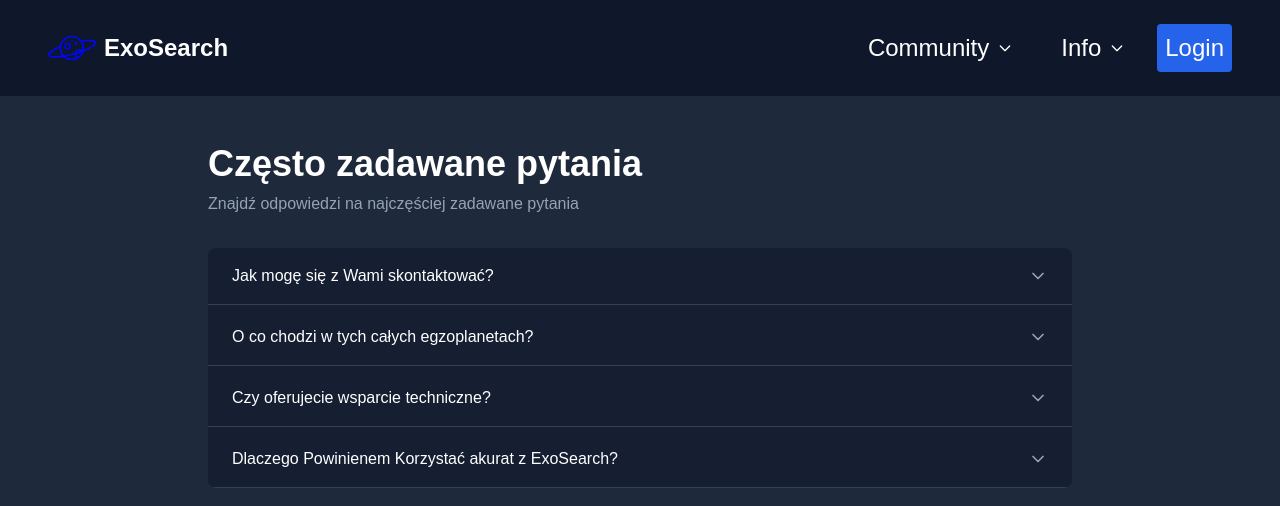
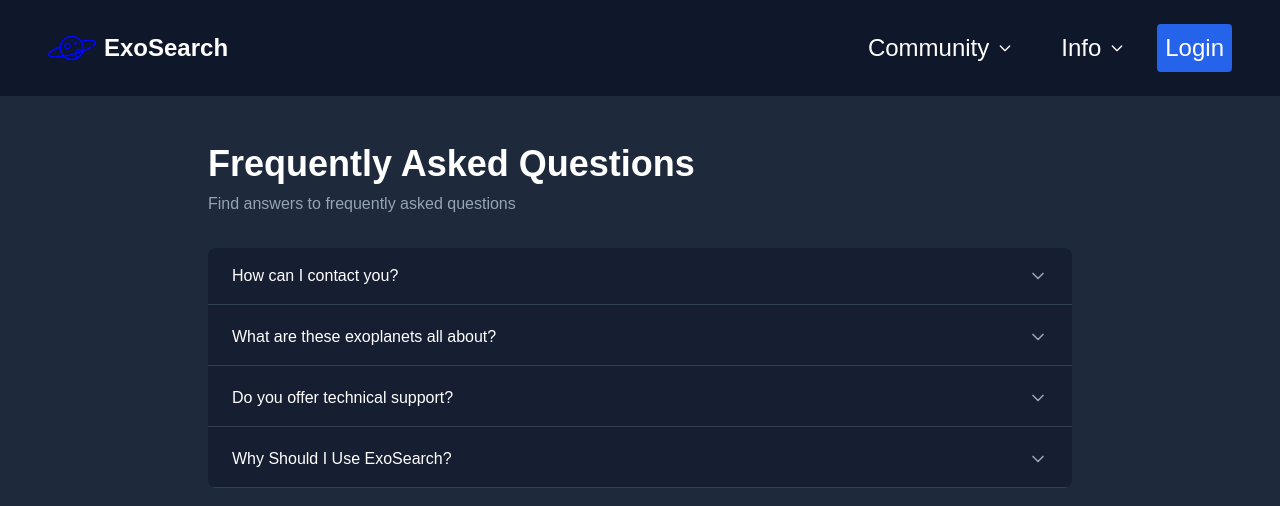
Before and after one commit to Andrz3jj/front-end-hackathon, a React (Vite) app in the folder landing-page/: page /Faq in a window 1280 px wide. Shown: the top 506 px of the page. Built offline with nearby package versions, Linux system fonts and the light colour scheme.

Commit message:
Translated Faq.tsx

```diff
--- a/landing-page/src/components/Faq.tsx
+++ b/landing-page/src/components/Faq.tsx
@@ -34,20 +34,20 @@ const FAQItem = ({ question,  answer }: FAQItemProps) => {
 const Faq = () => {
   const faqData = [
     {
-      question: "Jak mogę się z Wami skontaktować?",
-      answer: "Możesz się z nami skontaktować poprzez formularz kontaktowy, email lub telefon."
+      question: "How can I contact you?",
+      answer: "You can contact us via contact form, email or phone."
     },
     {
-      question: "O co chodzi w tych całych egzoplanetach?",
-      answer: "są to planety, które znajdują się poza Układem Słonecznym i krążą wokół innych gwiazd."
+      question: "What are these exoplanets all about?",
+      answer: "Exoplanets are planets that are outside the solar system and orbit other stars."
     },
     {
-      question: "Czy oferujecie wsparcie techniczne?",
-      answer: "Tak, oferujemy pełne wsparcie techniczne dla naszych Użtknowników 24/7."
+      question: "Do you offer technical support?",
+      answer: "Yes, we offer full technical support to our Users 24/7."
     },
     {
-      question: "Dlaczego Powinienem Korzystać akurat z ExoSearch?",
-      answer: "Ponieważ jesteśmy jedyną pratformą edukacyjną która uczy o egzoplanetach i za punkty exp możecie zdobywać nagrody w postaci rang i przywileji na stronie które w przysłości przełożą się na dodatki na wysokich uczelniach wspieranych przez Nasa!"
+      question: "Why Should I Use ExoSearch?",
+      answer: "Because we are the only educational platform that teaches about exoplanets and with experience points you can earn rewards in the form of ranks and privileges on the site that in the future will translate into bonuses at high universities supported by Nasa!"
 
     }
 
@@ -56,8 +56,8 @@ const Faq = () => {
   return (
     <div className="bg-slate-800 min-h-screen text-white">
       <div className="max-w-4xl mx-auto py-16 px-4">
-        <h1 className="text-4xl font-bold mb-2">Często zadawane pytania</h1>
-        <p className="text-slate-400 mb-8">Znajdź odpowiedzi na najczęściej zadawane pytania</p>
+        <h1 className="text-4xl font-bold mb-2">Frequently Asked Questions</h1>
+        <p className="text-slate-400 mb-8">Find answers to frequently asked questions</p>
 
         <div className="space-y-1 rounded-lg bg-slate-900/50 overflow-hidden">
           {faqData.map((faq, index) => (
```
